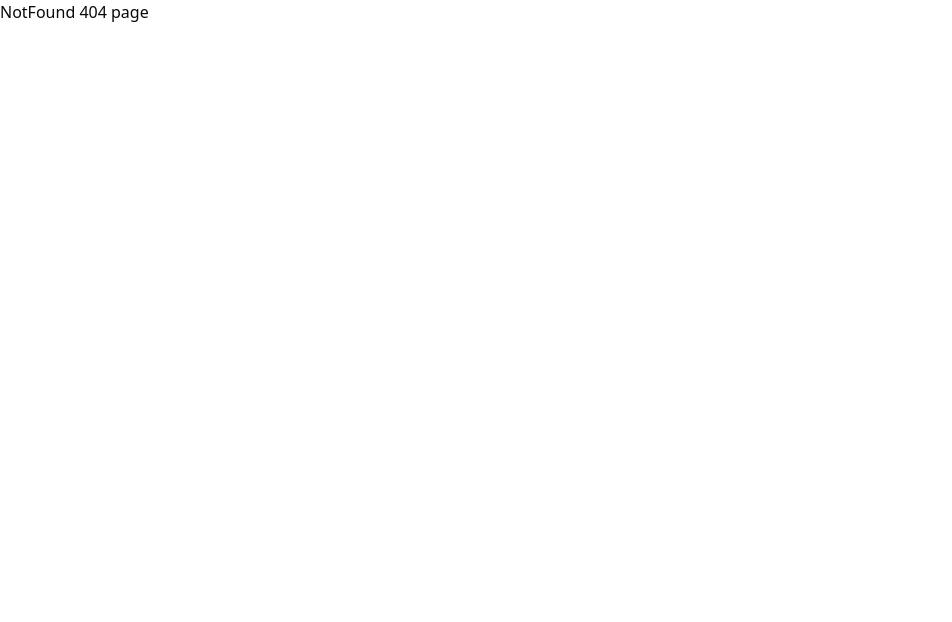
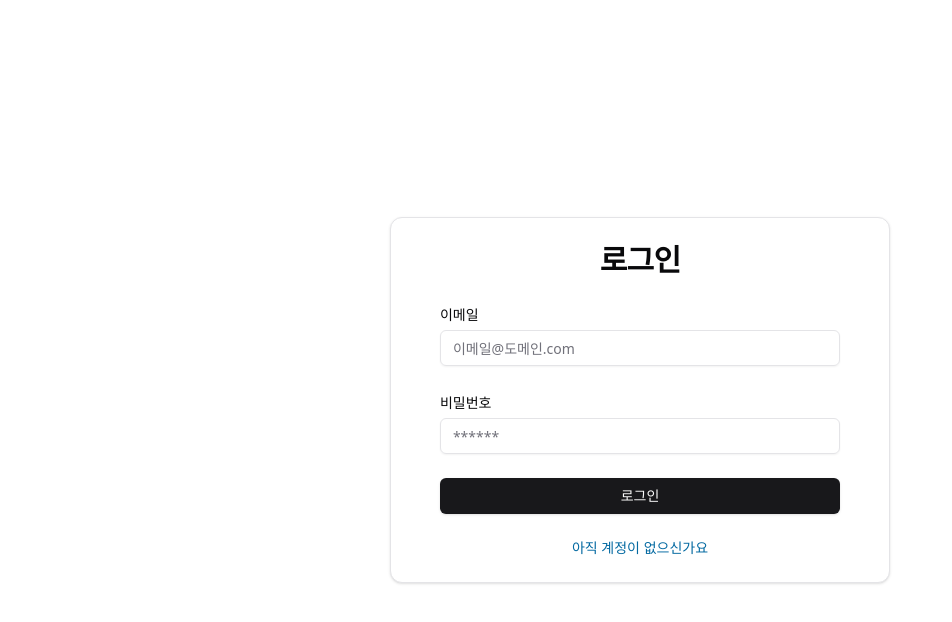
Before and after one commit to HyunminYi/chatly, a Next.js app: page /login in a window 1280 px wide. Before the commit this address had no page. Shown: the top 622 px of the page, without its empty margins (0-952 px from the left). Built offline with nearby package versions, Linux system fonts and the light colour scheme.

Commit message:
jwt token cookie sessions

```diff
--- a/package.json
+++ b/package.json
@@ -21,6 +21,7 @@
     "clsx": "^2.1.1",
     "dotenv": "^16.4.7",
     "drizzle-orm": "^0.41.0",
+    "jose": "^6.0.10",
     "lucide-react": "^0.486.0",
     "next": "14.2.17",
     "pg": "^8.14.1",
--- /dev/null
+++ b/src/app/(auth)/login/page.tsx
@@ -0,0 +1,7 @@
+import LoginForm from "@/app/components/auth/LoginForm";
+
+const Page = () => {
+  return <LoginForm />;
+};
+
+export default Page;
--- /dev/null
+++ b/src/app/actions/login.ts
@@ -0,0 +1,45 @@
+"use server";
+
+import { LoginSchema } from "@/app/schemas/auth";
+import { getUserByEmail } from "@/app/data/user";
+import bcrypt from "bcryptjs";
+import { createSession } from "@/app/actions/sessions";
+import { redirect } from "next/navigation";
+
+export const login = async (_: any, formData: FormData) => {
+  // 1. validation fields
+  const validateFields = LoginSchema.safeParse({
+    email: formData.get("email"),
+    pw: formData.get("pw"),
+  });
+  if (!validateFields.success) {
+    return { errorMessage: "잘못된 입력값이 있습니다." };
+  }
+  // 2. user check
+  const { email, pw } = validateFields.data;
+  try {
+    //   존재하는 사용자인지 체크
+    const existingUser = await getUserByEmail(email);
+    if (!existingUser) {
+      return {
+        errorMessage: "존재하지 않는 사용자 입니다. 회원가입을 해주세요",
+      };
+    }
+    const { id, name, password: userPassword } = existingUser;
+    const passwordMatch = await bcrypt.compare(pw, userPassword);
+    if (!passwordMatch) {
+      return { errorMessage: "비밀번호가 일치하지 않습니다." };
+    }
+    // jwt 세션 생성 로직
+    await createSession({
+      id,
+      name,
+    });
+  } catch (e) {
+    console.log("error", e);
+    return {
+      errorMessage: "문제가 발생했습니다.login.ts",
+    };
+  }
+  redirect("/");
+};
--- /dev/null
+++ b/src/app/actions/sessions.ts
@@ -0,0 +1,60 @@
+"use server";
+// jwt 생성 검증 쿠키 세팅 삭제 로직ㅁ
+
+import { jwtVerify, SignJWT } from "jose";
+import { cookies } from "next/headers";
+import { redirect } from "next/navigation";
+
+type SessionPayload = {
+  id: string;
+  name: string;
+};
+const secretKey = process.env.SESSION_SECRET;
+const key = new TextEncoder().encode(secretKey); // jose 를 위한 byte 변형
+
+// 암호화
+const encrypt = async (payload: SessionPayload) => {
+  return new SignJWT(payload)
+    .setProtectedHeader({ alg: "HS256" })
+    .setIssuedAt() // 발급시간을 현재로
+    .setExpirationTime("1h") // 만료시간 설정
+    .sign(key);
+};
+
+// 검증
+export const verify = async (session: string | undefined = "") => {
+  try {
+    const { payload } = await jwtVerify<SessionPayload>(session, key, {
+      algorithms: ["HS256"],
+    });
+    return payload;
+  } catch (e) {
+    console.error(e, "토큰 검증에 실패하였습니다.");
+  }
+};
+
+export const createSession = async (payload: SessionPayload) => {
+  const expiresAt = new Date(Date.now() + 24 * 60 * 60 * 1000); // 24시간 후
+  const session = await encrypt(payload);
+  // next coockies (
+  cookies().set("session", session, {
+    httpOnly: true,
+    expires: expiresAt,
+    secure: true,
+    sameSite: "lax", // link 클릭 시 쿠키 전송 여부
+    path: "/",
+  });
+};
+
+export const deleteSession = async () => {
+  cookies().delete("session");
+};
+
+// 세션 검증
+export const verifySession = async () => {
+  const cookie = cookies().get("session")?.value;
+  const session = await verify(cookie);
+
+  if (!session?.id) redirect("/login");
+  return session;
+};
--- /dev/null
+++ b/src/app/components/auth/LoginForm.tsx
@@ -0,0 +1,76 @@
+"use client";
+import { useFormState } from "react-dom";
+import useFormValidate from "@/app/hooks/useFormValidate";
+import { ChangeEvent, useEffect } from "react";
+import { toast } from "@/app/hooks/use-toast";
+import FormCard from "@/app/components/auth/FormCard";
+import { Label } from "@/app/components/ui/label";
+import { Input } from "@/app/components/ui/input";
+import FormMessage from "@/app/components/auth/FormMessage";
+import Submit from "@/app/components/auth/Submit";
+import { TLoginFormError } from "@/app/types/form";
+import { LoginSchema } from "@/app/schemas/auth";
+import { login } from "@/app/actions/login";
+
+const LoginForm = () => {
+  const [error, action] = useFormState(login, null);
+  // zod schema validation custom hook
+  const { errors, validateField } =
+    useFormValidate<TLoginFormError>(LoginSchema);
+
+  const handleChange = (event: ChangeEvent<HTMLInputElement>) => {
+    const { name, value } = event.target;
+    validateField(name, value);
+  };
+
+  useEffect(() => {
+    if (error?.errorMessage) {
+      toast({
+        title: "회원가입 실패",
+        description: error.errorMessage,
+        variant: "destructive",
+      });
+    }
+  }, [error]);
+  return (
+    <FormCard
+      title="로그인"
+      footer={{
+        label: "아직 계정이 없으신가요",
+        href: "/signup",
+      }}
+    >
+      <form action={action} className="space-y-6">
+        {/*이메일*/}
+        <div className="space-y-1">
+          <Label htmlFor="email">이메일</Label>
+          <Input
+            id="email"
+            name="email"
+            type="email"
+            placeholder="이메일@도메인.com"
+            error={!!errors?.email}
+            onChange={handleChange}
+          />
+          {errors?.email && <FormMessage>{errors?.email[0]}</FormMessage>}
+        </div>
+        {/*비밀번호*/}
+        <div className="space-y-1">
+          <Label htmlFor="pw">비밀번호</Label>
+          <Input
+            id="pw"
+            name="pw"
+            type="password"
+            placeholder="******"
+            error={!!errors?.pw}
+            onChange={handleChange}
+          />
+          {errors?.pw && <FormMessage>{errors?.pw[0]}</FormMessage>}
+        </div>
+        <Submit className="space-y-1 w-full">로그인</Submit>
+      </form>
+    </FormCard>
+  );
+};
+
+export default LoginForm;
--- a/src/app/components/auth/Submit.tsx
+++ b/src/app/components/auth/Submit.tsx
@@ -1,8 +1,10 @@
 import { Button, ButtonProps } from "@/app/components/ui/button";
+import { useFormStatus } from "react-dom";
 
 const Submit = ({ children, ...props }: ButtonProps) => {
+  const { pending } = useFormStatus();
   return (
-    <Button type="submit" {...props}>
+    <Button type="submit" disabled={pending} {...props}>
       {children}
     </Button>
   );
--- a/src/app/schemas/auth.ts
+++ b/src/app/schemas/auth.ts
@@ -15,3 +15,12 @@ export const SignUpSchema = z.object({
     .regex(/[a-z]/, { message: "소문자가 포함되어야 합니다." })
     .regex(/[0-9]/, { message: "숫자가 포함되어야 합니다." }),
 });
+
+export const LoginSchema = z.object({
+  email: z.string().email({
+    message: "올바른 이메일 형식에 맞지 않습니다.",
+  }),
+  pw: z.string().min(8, {
+    message: "비밀번호는 8자리 이상이어야 합니다.",
+  }),
+});
--- a/src/app/types/form.ts
+++ b/src/app/types/form.ts
@@ -3,3 +3,7 @@ export type TSignUpFormError = {
   email?: string[];
   pw?: string[];
 };
+export type TLoginFormError = {
+  email?: string[];
+  pw?: string[];
+};
```
Also changed, not shown: 2 other files (tests, documents, lock files or other folders).
